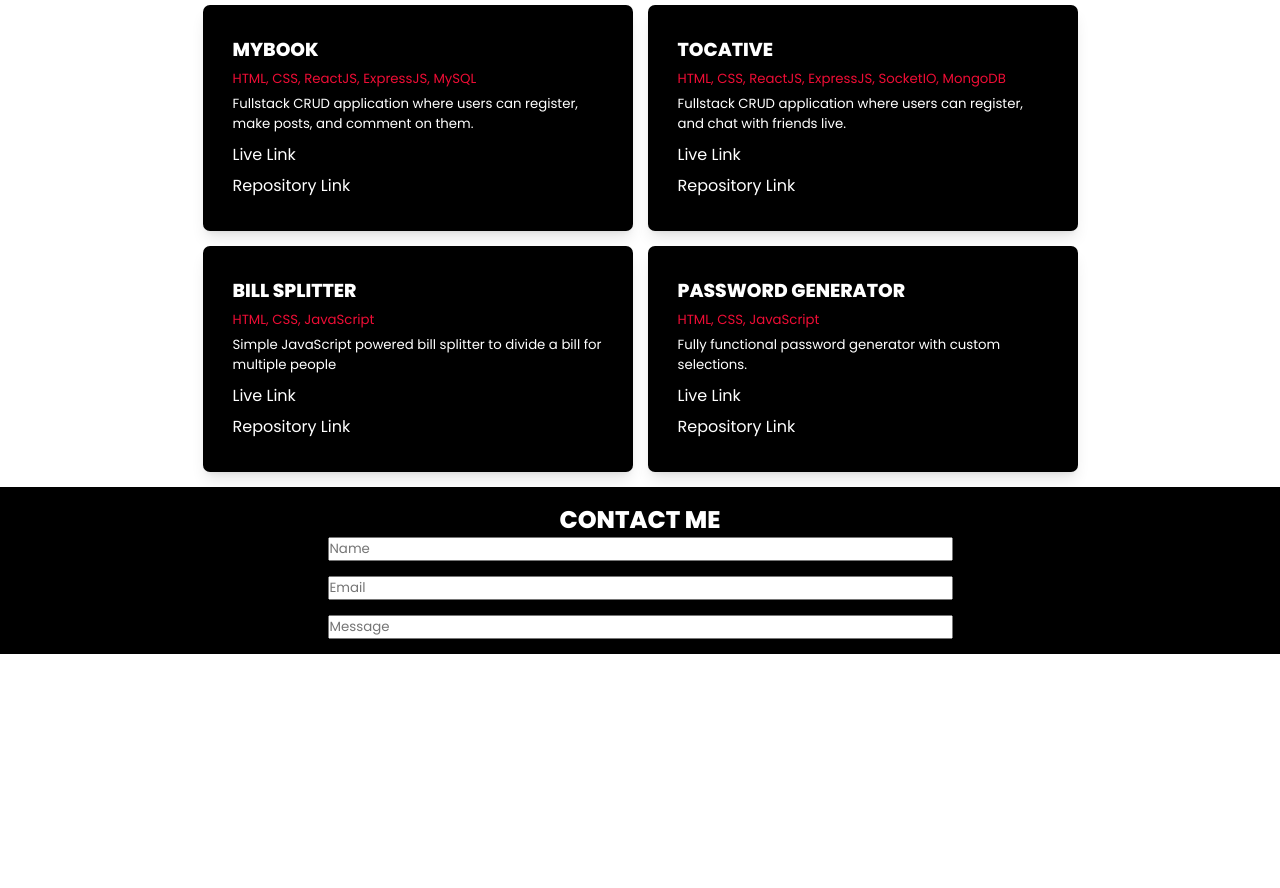
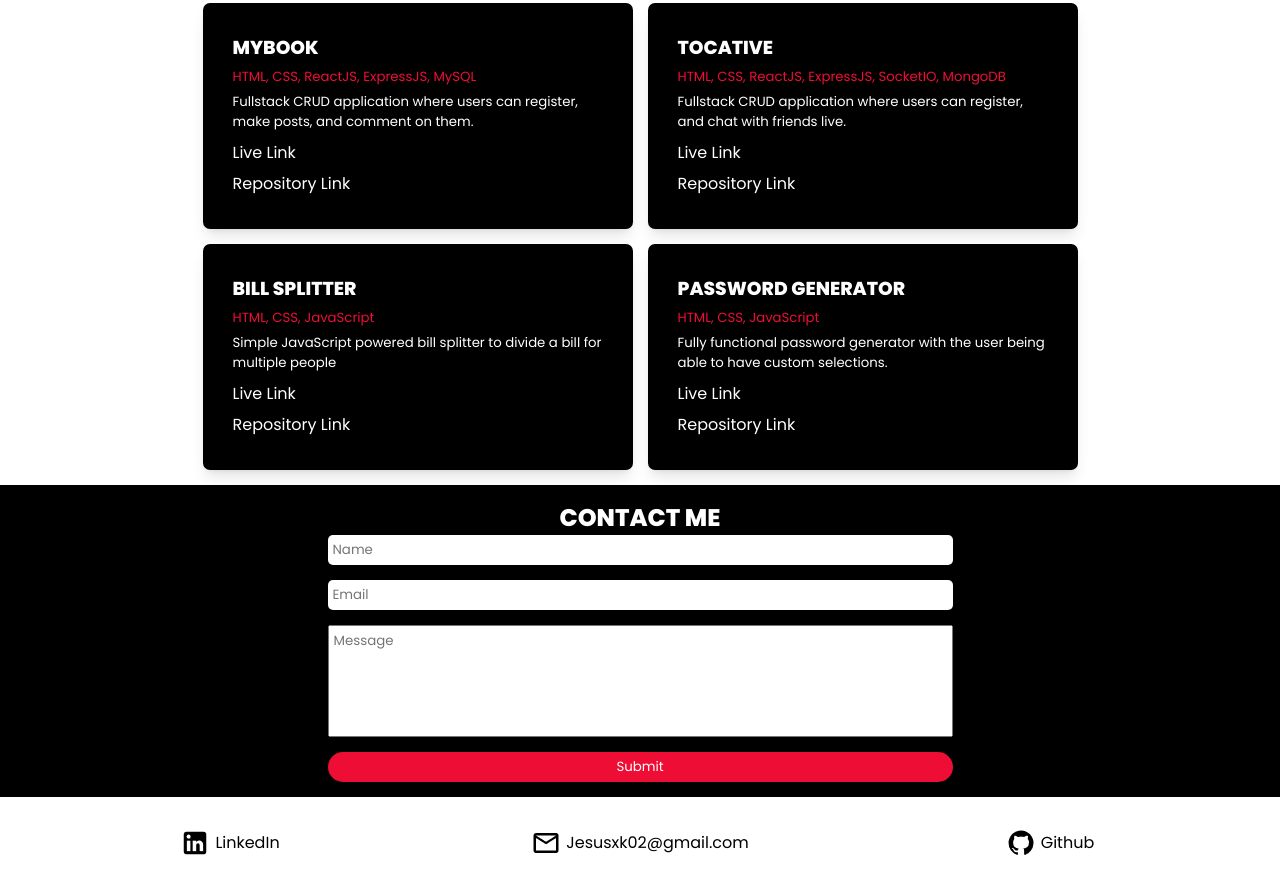
Before and after one commit to Ksubi1x/myPortfolio, a plain HTML site: page index.html in a window 1280 px wide. Shown: the part 1319-2207 px from the top of the page. Before the commit the page ends 1973 px from the top, so only its background shows below. Drawn offline with nearby package versions, Linux system fonts and the light colour scheme.

Commit message:
finished site

```diff
--- a/index.html
+++ b/index.html
@@ -10,6 +10,18 @@
 
 
     <title>My Portfolio</title>
+
+    <script type="text/javascript"
+        src="https://cdn.jsdelivr.net/npm/@emailjs/browser@3/dist/email.min.js">
+    </script>
+
+    <script type="text/javascript">
+    (function(){
+        emailjs.init("YOUR_PUBLIC_KEY");
+    })();
+    </script>
+
+
 </head>
 
 
@@ -25,19 +37,22 @@
                 <nav class="navbar">
                     <div class="navLogo">
                         <div>
-                            <img class="navLogoPic" src="logo.png" alt="logo">
+                            <img class="navLogoPic" src="/images/logo.png" alt="logo">
                         </div>
                         <div class="logoText">Ksubi1x</div>
                     </div>
                     <div class="navMenu">
                         <ul class="navList">
-                            <li class="link">Home</li>
-                            <li class="link">About Me</li>
-                            <li class="link">Projects</li>
+                            <li>
+                                <a href="#about" class="link">About Me</a>
+                            </li>
+                            <li>
+                                <a href="#projects" class="link">Projects</a>
+                            </li>
                         </ul>
                     </div>
                     <div class="navContact">
-                        <button class="contactButton">Contact Me</button>
+                        <a href="#contactSection" class="contactButton">Contact Me</a>
                     </div>
                 </nav>
             </header>
@@ -50,17 +65,17 @@
                     <h1 class="weight">FULL-STACK WEB DEVELOPER</h1>
                 </div>
 
-                <img class="heroPic" src="ksubi.png" alt="" srcset="">
+                <img class="heroPic" src="/images/ksubi.png" alt="" srcset="">
 
 
             </section>
 
             <!-- About -->
 
-            <section class="aboutWrap">
+            <section class="aboutWrap" id="about">
 
-                <div class="mainAbout">
-                    <img src="tech.png" class="aboutPic">
+                <div class="mainAbout" >
+                    <img src="/images/tech.png" class="aboutPic">
                     <div class="aboutDesc">
                         <div class="titleLine">
                             <div class="title">ABOUT ME</div>
@@ -69,7 +84,7 @@
                         <h3 class="aboutText">
                             My name is Jesus Hernandez, and I am a Full-Stack Web Developer specializing in creating fully responsive webpages for all devices.
                         </h3>
-                        <button class="contact3">CONTACT NOW</button>
+                        <a href="#contactSection" class="contact3">CONTACT NOW</a>
                     </div>
                 </div>
 
@@ -79,11 +94,11 @@
 
             <!-- Projects -->
 
-            <section class="projectsWrapper">
+            <section class="projectsWrapper"id="projects">
 
-                <h2 class="projectHeading">PROJECTS</h2>
+                <h2 class="projectHeading" >PROJECTS</h2>
 
-                <div class="projectsContainer">
+                <div class="projectsContainer" >
 
                     <div class="group1">
 
@@ -92,8 +107,8 @@
                             <h5 class="projectTools">HTML, CSS, ReactJS, ExpressJS, MySQL</h5>
                             <h5 class='projectDesc'>Fullstack CRUD application where users can register, make posts, and comment on them.</h5>
                             <div class="projectLinks">
-                                <a href="#" class="link">Live Link</a>
-                                <a href="#" class="link">Repository Link</a>
+                                <a href="https://incredible-tiramisu-d7b018.netlify.app/" class="link">Live Link</a>
+                                <a href="https://github.com/Ksubi1x/myBook" class="link">Repository Link</a>
                             </div>
                         </div>
 
@@ -103,8 +118,8 @@
                             <h5 class="projectTools">HTML, CSS, ReactJS, ExpressJS, SocketIO, MongoDB</h5>
                             <h5 class='projectDesc'>Fullstack CRUD application where users can register, and chat with friends live.</h5>
                             <div class="projectLinks">
-                                <a href="#" class="link">Live Link</a>
-                                <a href="#" class="link">Repository Link</a>
+                                <a href="https://pure-woodland-23274.herokuapp.com/" class="link">Live Link</a>
+                                <a href="https://github.com/kipschetnan/Tocative" class="link">Repository Link</a>
                             </div>
                         </div>
 
@@ -118,18 +133,18 @@
                             <h5 class="projectTools">HTML, CSS, JavaScript</h5>
                             <h5 class='projectDesc'>Simple JavaScript powered bill splitter to divide a bill for multiple people</h5>
                             <div class="projectLinks">
-                                <a href="#" class="link">Live Link</a>
-                                <a href="#" class="link">Repository Link</a>
+                                <a href="https://ksubi1x.github.io/bill-splitter/" class="link">Live Link</a>
+                                <a href="https://github.com/Ksubi1x/bill-splitter" class="link">Repository Link</a>
                             </div>
                         </div>
 
                         <div class="project">
                             <h3 class="projectName">PASSWORD GENERATOR</h3>
                             <h5 class="projectTools">HTML, CSS, JavaScript</h5>
-                            <h5 class='projectDesc'>Fully functional password generator with custom selections.</h5>
+                            <h5 class='projectDesc'>Fully functional password generator with the user being able to have custom selections.</h5>
                             <div class="projectLinks">
-                                <a href="#" class="link">Live Link</a>
-                                <a href="#" class="link">Repository Link</a>
+                                <a href="https://ksubi1x.github.io/password-generator/" class="link">Live Link</a>
+                                <a href="https://github.com/Ksubi1x/password-generator" class="link">Repository Link</a>
                             </div>
                         </div>
 
@@ -141,7 +156,7 @@
 
             <!-- Contact Form -->
 
-            <section class="contactWrapper"
+            <section class="contactWrapper" id="contactSection">
 
                 <div class="contactContainer">
 
@@ -149,12 +164,44 @@
 
                     <div class="contactForm">
 
-                        <input type="text" placeholder="Name" class="input">
-                        <input type="text" placeholder="Email" class="input">
-                        <input type="text" placeholder="Message" class="input">
+                        <div class="mailGroup">
+
+                            <input type="text" id="from_name" placeholder="Name" class="input">
+                            <input type="text" id="email_id" placeholder="Email" class="input">
+
+                        </div>
+
+                        <textarea name="messageBox" class="messageBox" id="message" rows="5" placeholder="Message"></textarea>
+
+                        <button class="submitForm" onclick="sendEmail()">Submit</button>
 
                     </div>
+
                 </div>
+
+            </section>
+
+            <!-- Socials -->
+
+            <section class="socialsWrapper">
+
+                <div class="social">
+                    <img class="socialImg" src="/images/linkedin.png">
+                    <a class="link2" href="https://www.linkedin.com/in/jesus-hernandez-77a152257">LinkedIn</a>
+                </div>
+
+                <div class="social">
+                    <img class="socialImg" src="/images/email.png">
+                    <a class="link2" id="emailLink">Jesusxk02@gmail.com</a>
+                </div>
+
+
+                <div class="social">
+                    <img class="socialImg" src="/images/github.png">
+                    <a  class="link2" href="https://github.com/Ksubi1x">Github</a>
+                </div>
+
+
 
             </section>
 
@@ -167,4 +214,7 @@
     </main>
 
 </body>
+
+<script src="script.js"></script>
+
 </html>
--- /dev/null
+++ b/script.js
@@ -0,0 +1,16 @@
+let fullName = document.getElementById('from_name').value
+let emailID = document.getElementById('email_id').value
+let messageArea = document.getElementById('message').value
+
+
+
+function sendEmail() {
+    let params = {
+        from_name : fullName,
+        email_id: emailID,
+        message: messageArea
+    }
+    emailjs.send("service_agxrjly","template_g49usdi", params, "1rCiaIZAkc4vrm-oy").then(function (res) {
+        console.log(res)
+    })
+}
--- a/style.css
+++ b/style.css
@@ -3,6 +3,7 @@
     margin: 0;
     box-sizing: border-box;
     font-family: 'Poppins', sans-serif;
+    scroll-behavior: smooth;
 }
 .wrapper {
     width: 100%;
@@ -12,7 +13,6 @@
 
 .container {
     width: 100%;
-
 
 }
 
@@ -69,9 +69,10 @@
     padding: 5px 10px;
     border-radius: 30px;
     border-color: red;
-    border-style: solid;
+    border-style: solid ;
     transition: 0.3s;
     cursor: pointer;
+    text-decoration: none;
 }
 
 .contactButton:hover {
@@ -196,6 +197,8 @@
     cursor: pointer;
     font-size: 10px;
     align-self: center;
+    text-align: center;
+    text-decoration: none;
 }
 
 .contact3:hover {
@@ -256,6 +259,7 @@
     left: 0;
     bottom: -2px;
     transition: 0.3s;
+    border-radius: 10px;
 }
 
 .link:hover::after {
@@ -292,7 +296,11 @@
 .contactWrapper {
     background-color: black;
     padding: 15px;
-
+    width: 100%;
+    display: flex;
+    justify-content: center;
+    flex-direction: column;
+    align-items: center;
 }
 
 .contactHeading {
@@ -300,18 +308,108 @@
     text-align: center;
 }
 
+.contactContainer {
+    width: 60%;
+}
+
 .contactForm {
     display: flex;
     flex-direction: column;
     gap: 15px;
-    justify-content: center;
     width: 100%;
     align-items: center;
+    justify-content: center;
 }
 
 .input {
-    width: 50%;
+    width: 100%;
+    padding: 5px 5px;
+    align-items: center;
+    border: none;
+    outline: none;
+    border-radius: 5px;
 }
+
+.mailGroup {
+    display: flex;
+    justify-content: center;
+    flex-direction: column;
+    align-items: center;
+    width: 100%;
+    gap: 15px;
+}
+
+.messageBox {
+    resize: none;
+    width: 100%;
+    padding: 5px;
+}
+
+.submitForm {
+    align-items: center;
+    width: 100%;
+    align-self: center;
+    display: flex;
+    justify-content: center;
+    color: white;
+    background-color: #EE0D35;
+    border-radius: 20px;
+    border: none;
+    padding: 5px;
+    transition: 0.3s;
+    cursor: pointer;
+}
+.submitForm:hover {
+    filter: brightness(90%);
+}
+
+.socialsWrapper {
+    display: flex;
+    justify-content: space-around;
+    list-style: none;
+    padding: 30px;
+    width: 100%;
+    gap: 10px;
+}
+
+.social {
+   display: flex;
+   flex-direction: row;
+   width: 100%;
+   align-items: center;
+   justify-content: center;
+   gap: 5px;
+}
+
+.link2 {
+    color: black;
+    position: relative;
+    text-decoration: none;
+    margin: 3px 0px;
+    width: max-content;
+    font-weight: 400;
+}
+
+.link2::after {
+    content: "";
+    position: absolute;
+    background-color: #EE0D35;
+    height: 3px;
+    width: 0;
+    left: 0;
+    bottom: -2px;
+    transition: 0.3s;
+    border-radius: 10px;
+}
+
+.link2:hover::after {
+    width: 100%;
+}
+
+#emailLink {
+    cursor: default;
+}
+
 
 
 @media screen and (max-width: 900px) {
@@ -348,4 +446,11 @@
     }
 
 
+
 }
+
+@media screen and (min-width: 800px) {
+    .contactContainer {
+        width: 50%;
+    }
+}
```
Also changed, not shown: images/email.png (added), images/file.png (renamed from file.png), images/github.png (added), images/ksubi.png (renamed from ksubi.png), images/linkedin.png (added), images/logo.png (renamed from logo.png), images/tech.png (renamed from tech.png).
